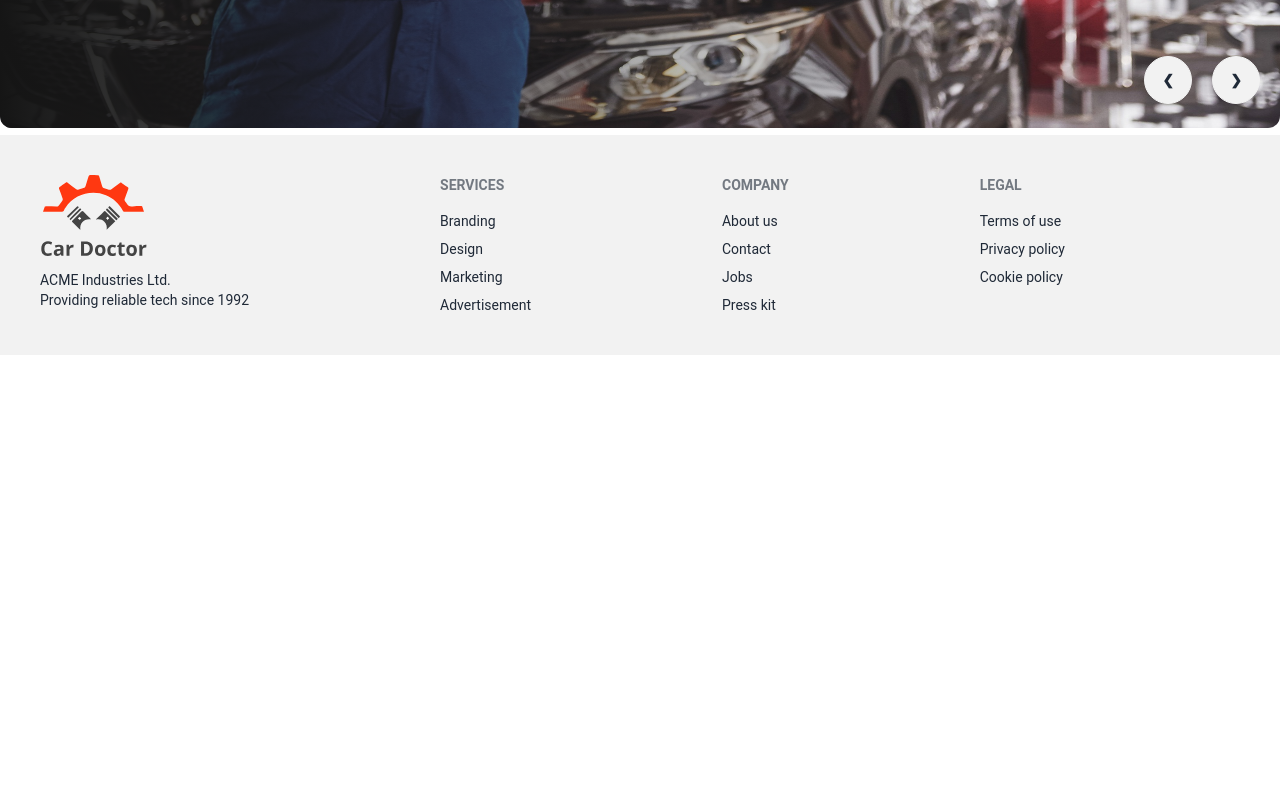
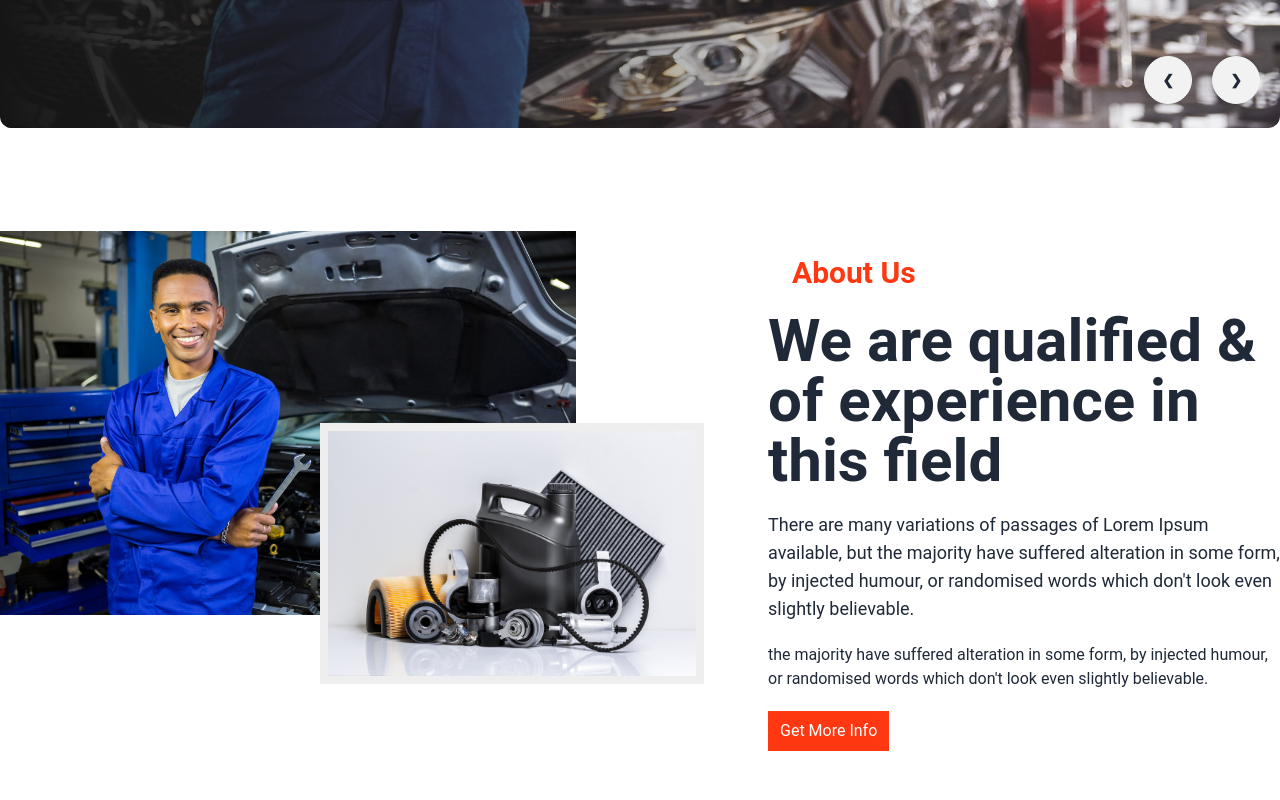
Before and after one commit to mstsurnalyakter/car-doctor-client, a React (Vite) app: page / in a window 1280 px wide. Shown: the part 600-1400 px from the top of the page. Before the commit the page ends 955 px from the top, so only its background shows below. Built offline with nearby package versions, Linux system fonts and the light colour scheme.

Commit message:
about section

```diff
--- /dev/null
+++ b/src/components/About.jsx
@@ -0,0 +1,48 @@
+import person from '../assets/images/about_us/person.jpg';
+import parts from '../assets/images/about_us/parts.jpg'
+
+
+const About = () => {
+  return (
+    <section className="dark:bg-gray-100  dark:text-gray-800">
+      <div className="flex flex-col justify-center  sm:py-12 lg:py-24 lg:flex-row lg:justify-between">
+        <div className="flex items-center justify-center py-6  mt-8 lg:mt-0 h-72 sm:h-80 lg:h-96 xl:h-112 mb-10 2xl:h-128 relative">
+          <img
+            src={person}
+            alt=""
+            className="object-contain  h-72 sm:h-80 lg:h-96 xl:h-112 2xl:h-128"
+          />
+          <img
+            className="w-2/3 border-8 border-[ #FFF] -right-32 top-1/2 absolute"
+            src={parts}
+            alt=""
+          />
+        </div>
+        <div className="flex flex-col justify-center py-6 text-center rounded-sm lg:max-w-md xl:max-w-lg lg:text-left space-y-5">
+          <span className="text-[#FF3811] text-3xl font-bold pl-6">About Us</span>
+          <h1 className="text-5xl font-bold leading-none sm:text-6xl">
+            We are qualified & of experience in this field
+          </h1>
+          <p className="mt-6 mb-8 text-lg sm:mb-12">
+            There are many variations of passages of Lorem Ipsum available, but
+            the majority have suffered alteration in some form, by injected
+            humour, or randomised words which don't look even slightly
+            believable.
+          </p>
+          <p>
+            the majority have suffered alteration in some form, by injected
+            humour, or randomised words which don't look even slightly
+            believable.
+          </p>
+          <div>
+            <button className="bg-[#FF3811] px-3 py-2 text-white">
+              Get More Info
+            </button>
+          </div>
+        </div>
+      </div>
+    </section>
+  );
+}
+
+export default About
--- a/src/pages/Home/Home.jsx
+++ b/src/pages/Home/Home.jsx
@@ -1,3 +1,4 @@
+import About from "../../components/About"
 import Banner from "./Banner"
 
 
@@ -5,6 +6,7 @@ const Home = () => {
   return (
     <div>
       <Banner/>
+      <About/>
     </div>
   )
 }
```
